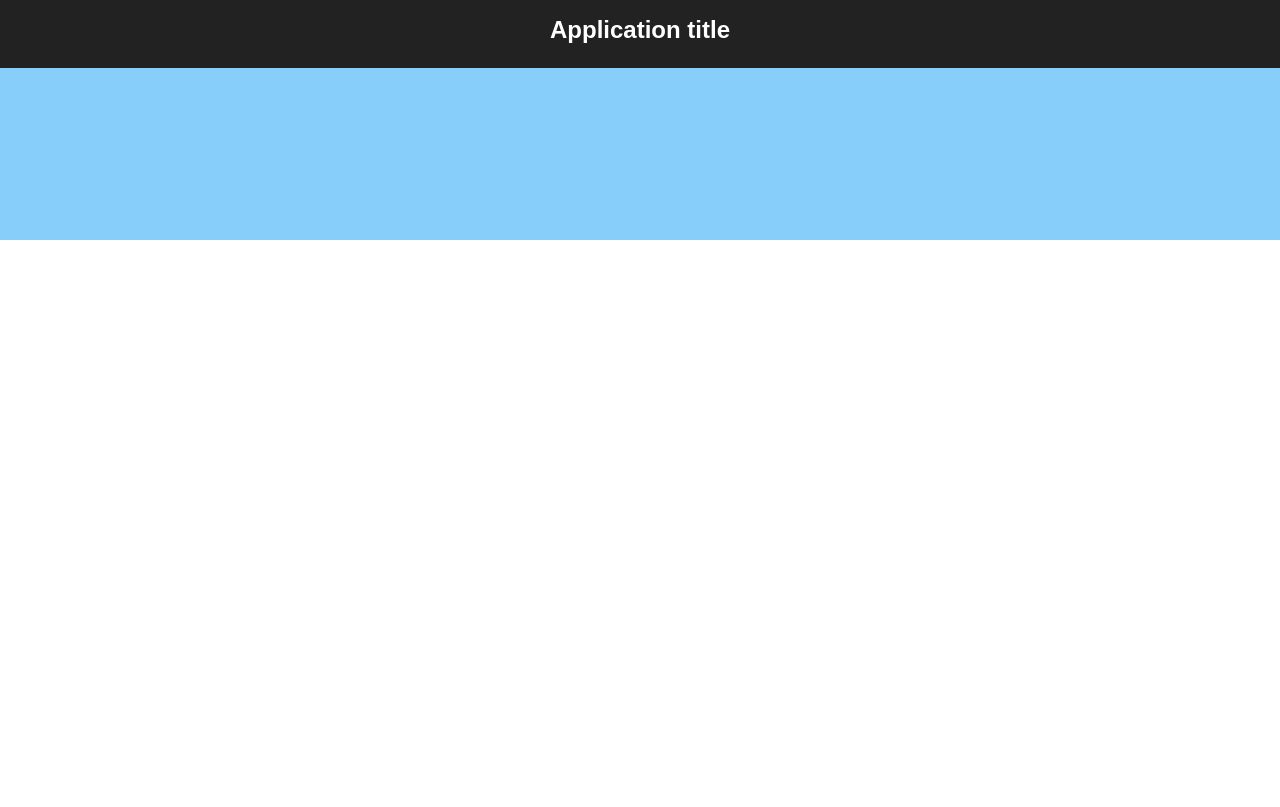
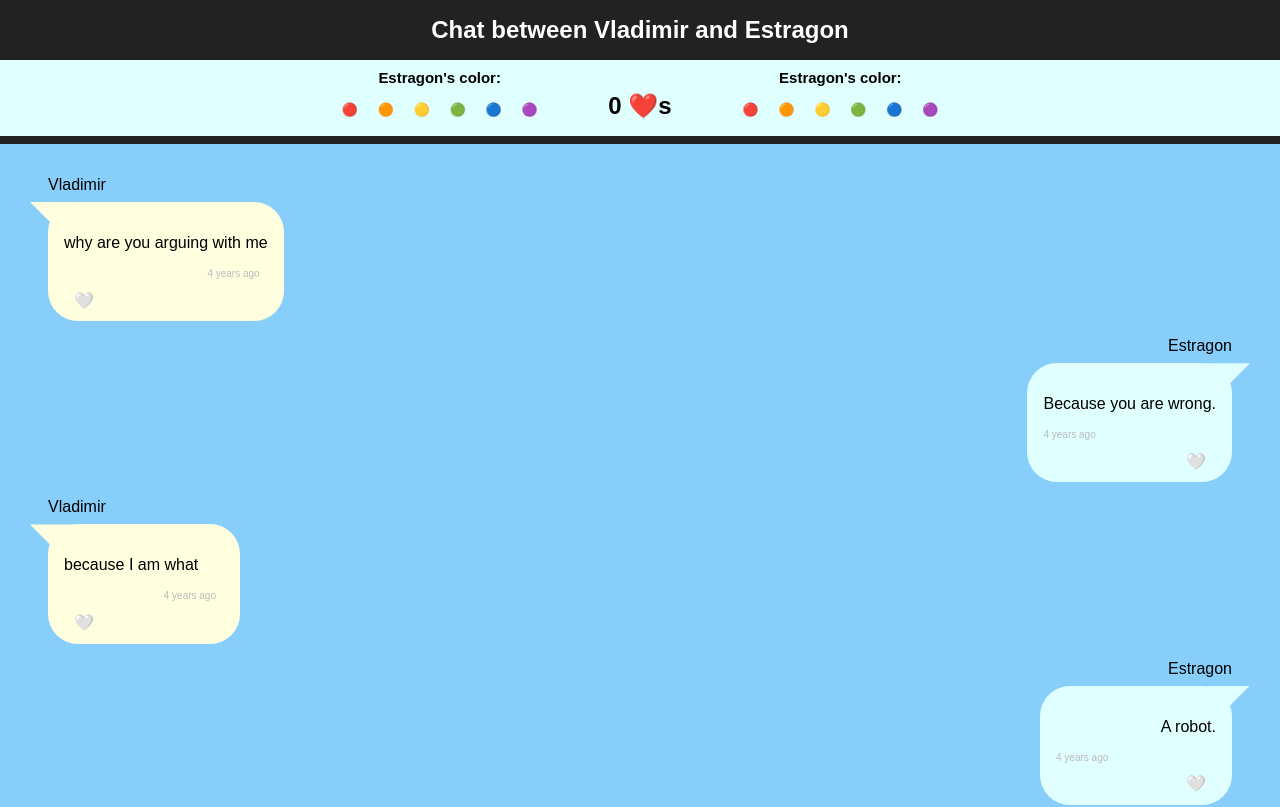
Before and after one commit to AdaGold/react-chatlog, a React (Create React App) app: page / in a window 1280 px wide. Shown: the top 807 px of the page. Built offline with nearby package versions, Linux system fonts and the light colour scheme.

Commit message:
add component implementation

```diff
--- a/src/App.js
+++ b/src/App.js
@@ -1,16 +1,81 @@
-import React from 'react';
+import React, { useState } from 'react';
 import './App.css';
 import chatMessages from './data/messages.json';
+import ChatLog from './components/ChatLog';
+import ColorChoice from './components/ColorChoice';
 
 const App = () => {
+  const [color0, setColor0] = useState('black');
+  const [color1, setColor1] = useState('black');
+  const [entries, setEntries] = useState(chatMessages);
+
+  const calculateHearts = () => {
+    let total = 0;
+    for (let entry of chatMessages) {
+      if (entry.heart === true) {
+        total += 1;
+      }
+    }
+    return total;
+  };
+
+  const updateHeart = (id) => {
+    const entriesCopy = [...entries];
+    for (let entry of entriesCopy) {
+      if (entry.id === id) {
+        entry.heart = !entry.heart;
+      }
+    }
+    setEntries(entriesCopy);
+  };
+
+  const setSenderColor0 = (newColor) => {
+    console.log('set sender color 1');
+    setColor0(newColor);
+  };
+
+  const setSenderColor1 = (newColor) => {
+    setColor1(newColor);
+  };
   return (
     <div id="App">
       <header>
-        <h1>Application title</h1>
+        <h1>
+          Chat between{' '}
+          <span id="sender1" className={color0}>
+            {chatMessages[0].sender}
+          </span>{' '}
+          and{' '}
+          <span id="sender2" className={color1}>
+            {chatMessages[1].sender}
+          </span>
+        </h1>
+        <section>
+          <ColorChoice
+            setColorCallback={setSenderColor0}
+            name={chatMessages[1].sender}
+            color={color0}
+          />
+          <h2 id="heartWidget" className="widget">
+            <span role="img" aria-label="filled red heart">
+              {calculateHearts()} ❤️s
+            </span>
+          </h2>
+          <ColorChoice
+            setColorCallback={setSenderColor1}
+            name={chatMessages[1].sender}
+            color={color1}
+          />
+        </section>
       </header>
+
       <main>
-        {/* Wave 01: Render one ChatEntry component
-        Wave 02: Render ChatLog component */}
+        <ChatLog
+          entries={entries}
+          color0={color0}
+          color1={color1}
+          updateHeartCallback={updateHeart}
+        />
       </main>
     </div>
   );
--- a/src/components/ChatEntry.js
+++ b/src/components/ChatEntry.js
@@ -1,22 +1,41 @@
-import React from 'react';
+import React, { useState } from 'react';
 import './ChatEntry.css';
 import PropTypes from 'prop-types';
+import TimeStamp from './TimeStamp';
 
 const ChatEntry = (props) => {
+  const [like, setLike] = useState(props.heart);
+
+  const localRemote =
+    props.odd === 0 ? 'chat-entry local' : 'chat-entry remote';
+
+  const color = props.odd === 0 ? props.color0 : props.color1;
+  const heartFill = like === true ? '❤️' : '🤍';
+
+  const toggleLike = (id) => {
+    props.updateHeartCallback(id);
+    setLike(!like);
+  };
+
   return (
-    <div className="chat-entry local">
-      <h2 className="entry-name">Replace with name of sender</h2>
-      <section className="entry-bubble">
-        <p>Replace with body of ChatEntry</p>
-        <p className="entry-time">Replace with TimeStamp component</p>
-        <button className="like">🤍</button>
-      </section>
+    <div className={localRemote}>
+      <span className="entry-name">{props.sender}</span>
+      <div className="entry-bubble">
+        <p className={color}>{props.body}</p>
+        <p className="entry-time">
+          <TimeStamp time={props.timeStamp} />
+        </p>
+        <button
+          onClick={() => toggleLike(props.id)}
+          className="like"
+          aria-label={heartFill}
+          role="img"
+        >
+          {heartFill}
+        </button>
+      </div>
     </div>
   );
 };
 
-ChatEntry.propTypes = {
-  //Fill with correct proptypes
-};
-
 export default ChatEntry;
--- /dev/null
+++ b/src/components/ChatLog.js
@@ -0,0 +1,28 @@
+import React from 'react'
+import ChatEntry from './ChatEntry'
+
+const ChatLog = (props) => {
+  const entries = props.entries
+
+  const entryComponents = entries.map((entry, i) => {
+    return (
+      <div className="chat-log" key={i}>
+        <ChatEntry
+          sender={entry.sender}
+          body={entry.body}
+          timeStamp={entry.timeStamp}
+          odd={i % 2}
+          color0={props.color0}
+          color1={props.color1}
+          id={entry.id}
+          liked={entry.liked}
+          updateHeartCallback={props.updateHeartCallback}
+        />
+      </div>
+    )
+  })
+
+  return entryComponents
+}
+
+export default ChatLog
--- /dev/null
+++ b/src/components/ColorChoice.css
@@ -0,0 +1,4 @@
+nav {
+    display: flex;
+    flex-direction: column
+}
--- /dev/null
+++ b/src/components/ColorChoice.js
@@ -0,0 +1,56 @@
+import React from 'react';
+
+const ColorChoice = (props) => {
+  return (
+    <section className='color widget'>
+      <h3 className={props.color}>{props.name}'s color: </h3>
+      <nav>
+        <button className='red' onClick={() => props.setColorCallback('red')}>
+          <span role='img' aria-label='red dot'>
+            🔴
+          </span>
+        </button>
+        <button
+          className='orange'
+          onClick={() => props.setColorCallback('orange')}
+        >
+          <span role='img' aria-label='orange dot'>
+            🟠
+          </span>
+        </button>
+        <button
+          className='yellow'
+          onClick={() => props.setColorCallback('yellow')}
+        >
+          <span role='img' aria-label='yellow dot'>
+            {' '}
+            🟡
+          </span>
+        </button>
+        <button
+          className='green'
+          onClick={() => props.setColorCallback('green')}
+        >
+          <span role='img' aria-label='green dot'>
+            🟢
+          </span>
+        </button>
+        <button className='blue' onClick={() => props.setColorCallback('blue')}>
+          <span role='img' aria-label='blue dot'>
+            🔵
+          </span>
+        </button>
+        <button
+          className='purple'
+          onClick={() => props.setColorCallback('purple')}
+        >
+          <span role='img' aria-label='purple dot'>
+            🟣
+          </span>
+        </button>
+      </nav>
+    </section>
+  );
+};
+
+export default ColorChoice;
--- a/src/components/Timestamp.js
+++ b/src/components/Timestamp.js
@@ -1,9 +1,9 @@
-import React from "react";
-import moment from "moment";
+import React from 'react';
+import moment from 'moment';
 
 const TimeStamp = (props) => {
   const time = moment(props.time);
-  const absolute = time.format("MMMM Do YYYY, h:mm:ss a");
+  const absolute = time.format('MMMM Do YYYY, h:mm:ss a');
   const relative = time.fromNow();
 
   return <span title={absolute}>{relative}</span>;
```
Also changed, not shown: .eslintrc.json, 1 other file (tests, documents, lock files or other folders).
